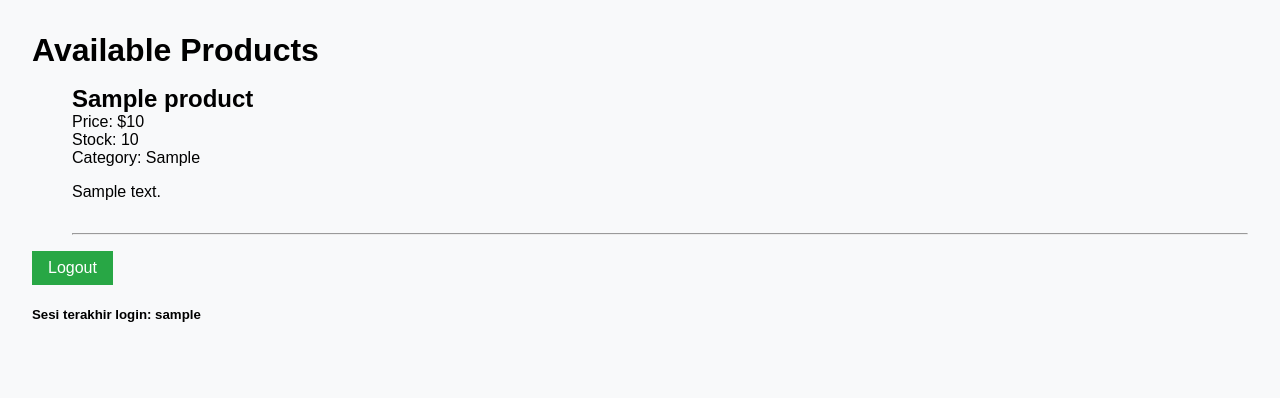
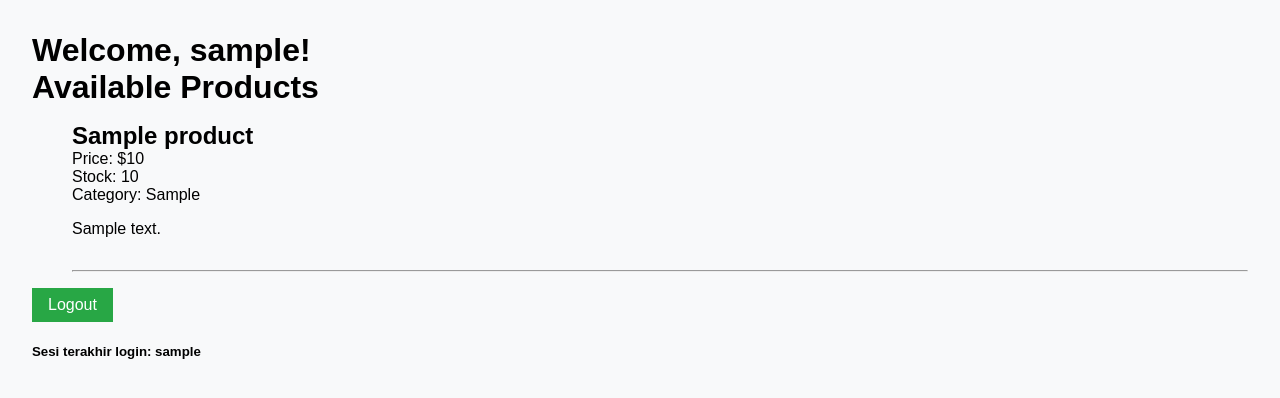
Before and after one commit to Scallss/supermarket-place, a Django app: template main/templates/main.html in a window 1280 px wide. Shown: the part 142-540 px from the top of the page. Run offline with Django 5.2, Linux system fonts and the light colour scheme; a user stored in the database is signed in; tables that the repository leaves empty hold one stand-in row (values such as "Sample post"); the template is opened without the code that fills it: values that come from a table or form of the project are taken from there, most other values are stand-ins (such as "Sample title", 1, 10 or a date in 2020).

Commit message:
added user info in main page

```diff
--- a/main/templates/main.html
+++ b/main/templates/main.html
@@ -3,6 +3,8 @@
 {% block title %}Product List{% endblock %}
 
 {% block content %}
+<h1>Welcome, {{ user.username }}!</h1>
+
 <h1>Available Products</h1>
 
 {% if product_entries %}
```
